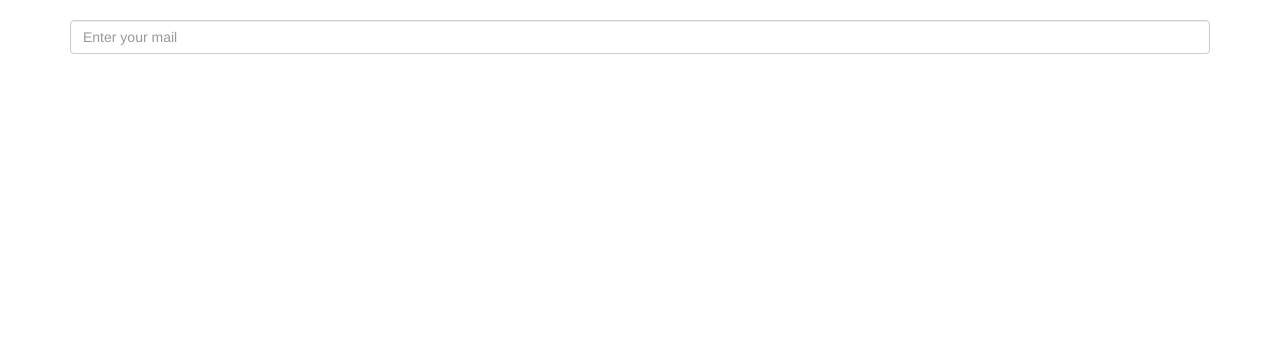
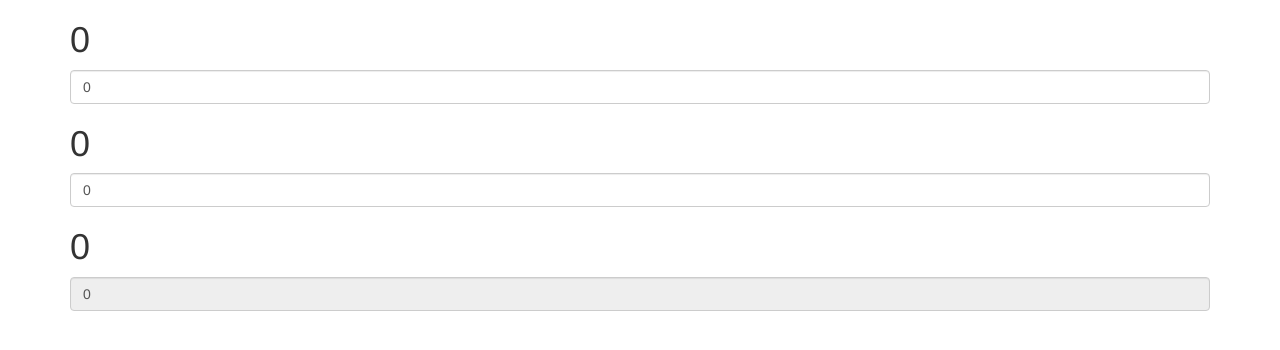
Before and after one commit to abdllhshn6534/MyApp, a React (Create React App) app: page / in a window 1280 px wide. Shown: the top 350 px of the page. Built offline with nearby package versions, Linux system fonts and the light colour scheme.

Commit message:
iki formdan alınan değerleri 3 forma toplayıp yazdık state kullanarak

```diff
--- a/src/App.js
+++ b/src/App.js
@@ -29,6 +29,7 @@ import UserCards from "./components/21-FetcUsers/user-cards";
 import Countries from "./components/22-axios-countries/countries";
 import ParentComp from "./components/23-Child-to-Parent/parent-comp";
 import Form1 from "./components/24-forms/form1";
+import Form2 from "./components/24-forms/form2";
 const App = () => {
     return (
         <React.Fragment>
@@ -63,10 +64,10 @@ const App = () => {
              <Countries></Countries>
                <ParentComp></ParentComp>
 
-
+             <Form1></Form1>
 
  */    }
-          <Form1></Form1>
+        <Form2/>
         </React.Fragment>
     )
 }
--- /dev/null
+++ b/src/components/24-forms/form2.js
@@ -0,0 +1,51 @@
+import React, { useEffect, useState } from 'react'
+import { Container, Form } from 'react-bootstrap'
+
+const Form2 = () => {
+    const [num1, setNum1] = useState(0)
+    const [num2, setNum2] = useState(0)
+    const [num3, setNum3] = useState(0)
+
+    useEffect(() => {
+
+        setNum3(Number(num1) + Number(num2));
+
+
+    }, [num1, num2]/*Burda izliyor bi değişiklik olursa yukardaki kodları çalıştırıcak*/)
+
+
+
+    return (
+        <Container className='mt-5'>
+            <Form>
+                <Form.Group>
+                    <h1>{num1}</h1>
+                    <Form.Control type='text'
+                        placeholder='1. Sayı'
+                        onChange={(e) => setNum1(e.target.value)}
+                        value={num1} />
+                </Form.Group>
+
+                <Form.Group>
+                    <h1>{num2}</h1>
+                    <Form.Control type='text'
+                        placeholder='2. Sayı'
+                        onChange={(e) => setNum2(e.target.value)}
+                        value={num2} />
+                </Form.Group>
+
+                <Form.Group>
+                    <h1>{num3}</h1>
+                    <Form.Control type='text'
+                        placeholder='3.Sayı'
+                        onChange={(e) => setNum3(e.target.value)}
+                        value={num3}
+                        disabled />
+                </Form.Group>
+
+            </Form>
+        </Container>
+    )
+}
+
+export default Form2
```
